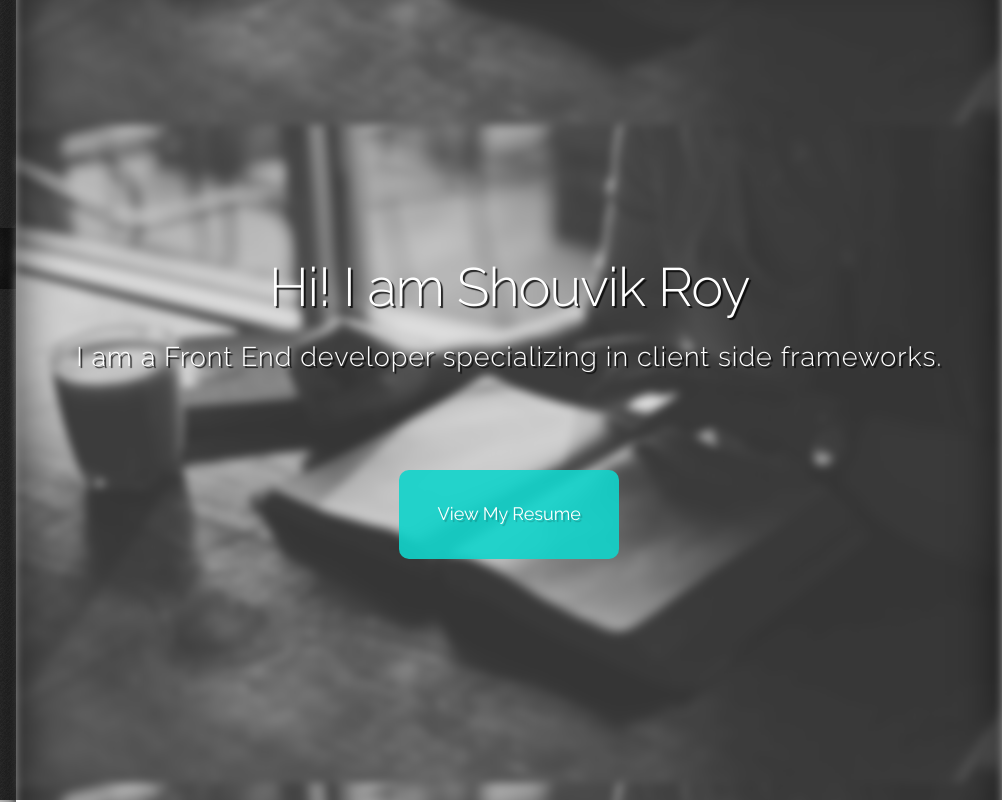
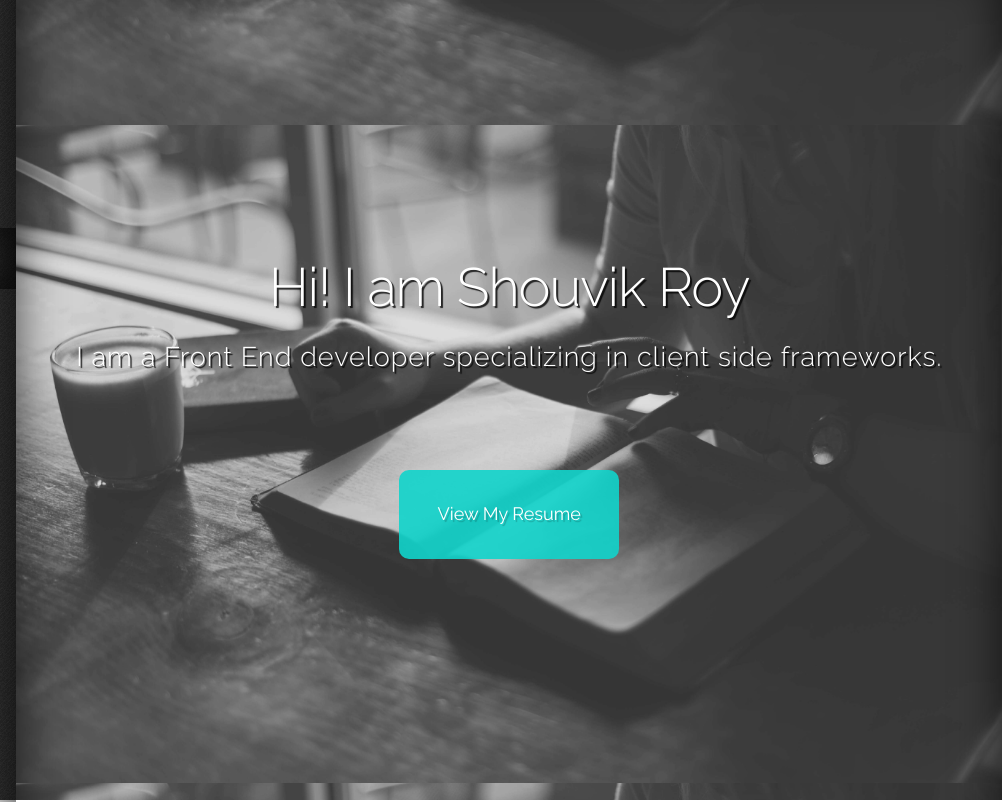
Before and after one commit to royshouvik/p1, a plain HTML site: page index.html in a window 1280 px wide. Shown: the top 802 px of the page, 278-1280 px from the left. Drawn offline with Linux system fonts and the light colour scheme.

Commit message:
still trying without blur

```diff
--- a/css/style2.css
+++ b/css/style2.css
@@ -261,8 +261,8 @@ ul.social {
     box-shadow: inset 0 0 48px 0 rgba(0, 0, 0, 0.7), 0 0 48px 10px rgba(0, 0, 0, 0.7);
     width: 100%;
     height: 100%;
-    -webkit-filter: blur(4px);
-    filter: blur(4px);
+    /*-webkit-filter: blur(4px);
+    filter: blur(4px);*/
 }
 
 .intro {
```
